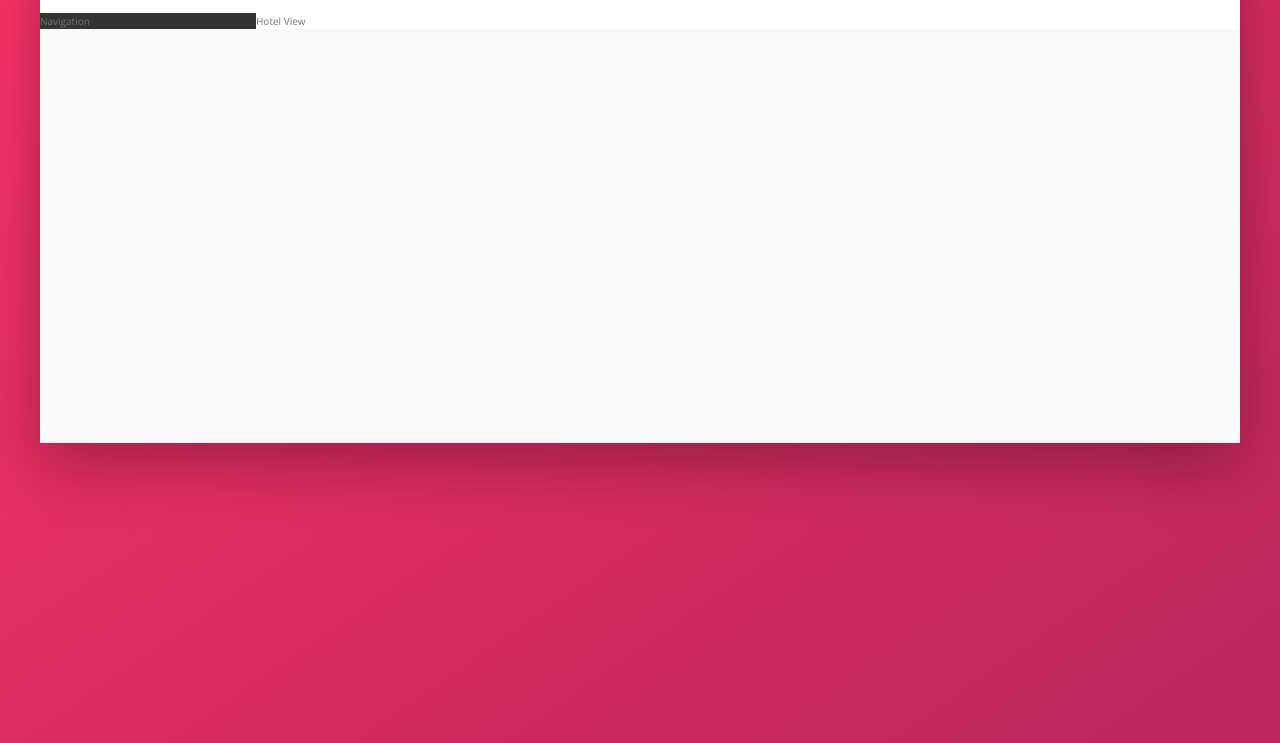
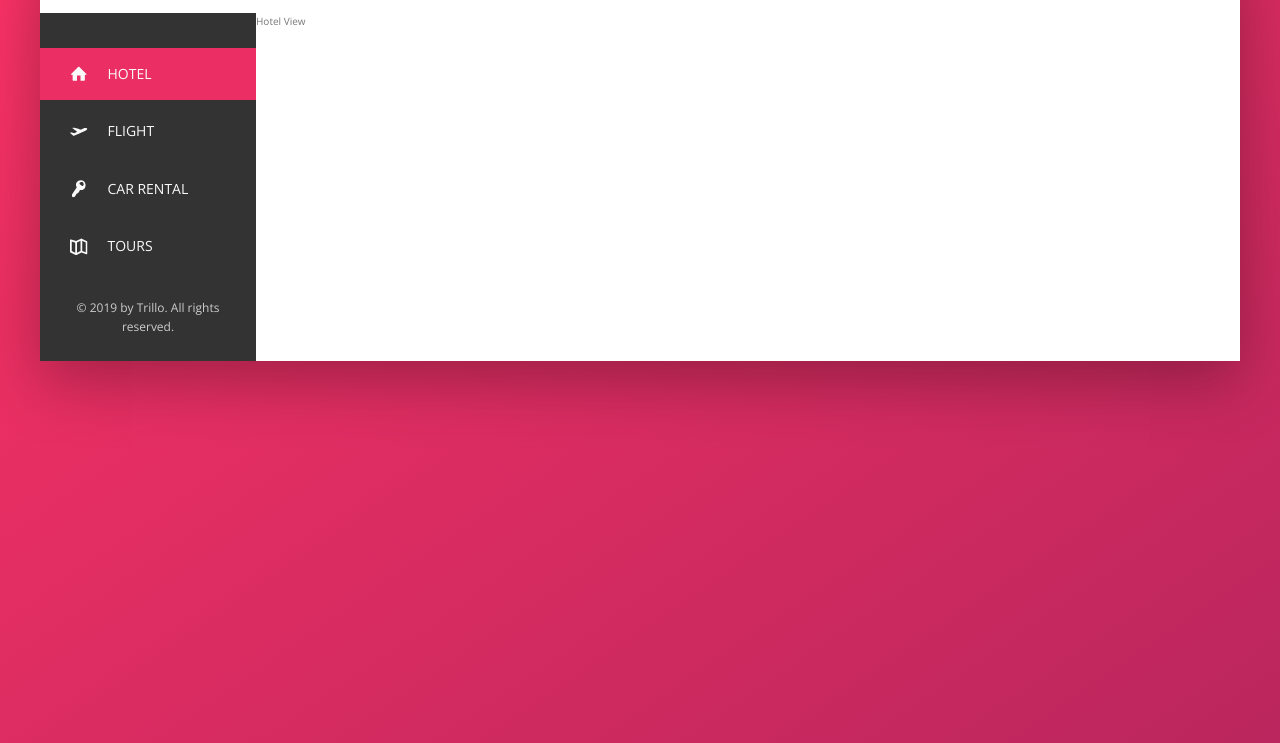
Before and after one commit to skmuddamsetty/css-projects, a website: page Trillo/index.html in a window 1280 px wide. Shown: the part 137-880 px from the top of the page. Drawn offline with nearby package versions, Linux system fonts and the light colour scheme.

Commit message:
Added Side Nav Styling

```diff
--- a/Trillo/index.html
+++ b/Trillo/index.html
@@ -54,7 +54,43 @@
       </header>
       <div class="content">
         <nav class="sidebar">
-          Navigation
+          <ul class="side-nav">
+            <li class="side-nav__item side-nav__item--active">
+              <a href="#" class="side-nav__link">
+                <svg class="side-nav__icon">
+                  <use xlink:href="img/sprite.svg#icon-home"></use>
+                </svg>
+                <span>Hotel</span>
+              </a>
+            </li>
+            <li class="side-nav__item">
+              <a href="#" class="side-nav__link">
+                <svg class="side-nav__icon">
+                  <use xlink:href="img/sprite.svg#icon-aircraft-take-off"></use>
+                </svg>
+                <span>Flight</span>
+              </a>
+            </li>
+            <li class="side-nav__item">
+              <a href="#" class="side-nav__link">
+                <svg class="side-nav__icon">
+                  <use xlink:href="img/sprite.svg#icon-key"></use>
+                </svg>
+                <span>Car Rental</span>
+              </a>
+            </li>
+            <li class="side-nav__item">
+              <a href="#" class="side-nav__link">
+                <svg class="side-nav__icon">
+                  <use xlink:href="img/sprite.svg#icon-map"></use>
+                </svg>
+                <span>Tours</span>
+              </a>
+            </li>
+          </ul>
+          <div class="legal">
+            &copy; 2019 by Trillo. All rights reserved.
+          </div>
         </nav>
         <main class="hotel-view">
           Hotel View
--- a/Trillo/sass/_components.scss
+++ b/Trillo/sass/_components.scss
@@ -100,3 +100,67 @@
     margin-right: 1rem;
   }
 }
+
+// SIDE NAVIGATION
+.side-nav {
+  font-size: 1.4rem;
+  list-style: none;
+  margin-top: 3.5rem;
+  &__item {
+    position: relative;
+    &:not(:last-child) {
+      margin-bottom: 0.5rem;
+    }
+  }
+
+  &__item::before {
+    content: ''; // if content is not set, nothing is going to be displayed on the browser
+    position: absolute;
+    top: 0;
+    left: 0;
+    height: 100%; // this specifies that this element height should be the same as &__item
+    width: 3px;
+    background-color: var(--color-primary);
+    transform: scaleY(0);
+    transition: transform 0.2s, width 0.4s cubic-bezier(1, 0, 0, 1) 0.3s,
+      background-color 0.1s; // first transform happens in .2s and we wait for .3s and the width transform happens in .4s
+    // transform-origin: bottom; // by default this is center, if we set to bottom, this item is going to start from the bottom
+  }
+
+  &__item:hover::before,
+  &__item--active::before {
+    transform: scaleY(1);
+    width: 100%;
+  }
+
+  &__item:active::before {
+    background-color: var(--color-primary-light);
+  }
+
+  &__link:link,
+  &__link:visited {
+    color: var(--color-grey-light-1);
+    text-decoration: none;
+    text-transform: uppercase;
+    display: block;
+    padding: 1.5rem 3rem;
+    display: flex;
+    align-items: center;
+    z-index: 10;
+    position: relative; // this should be given, because z-index only works if we give the position as relative
+  }
+  &__icon {
+    width: 1.75rem;
+    height: 1.75rem;
+    margin-right: 2rem;
+    fill: currentColor; // color of the parent element
+  }
+}
+
+//LEGAL TEXT
+.legal {
+  font-size: 1.2rem;
+  text-align: center;
+  padding: 2.5rem;
+  color: var(--color-grey-light-4);
+}
--- a/Trillo/sass/_layout.scss
+++ b/Trillo/sass/_layout.scss
@@ -3,7 +3,7 @@
   margin: 8rem auto;
   background-color: var(--color-grey-light-1);
   box-shadow: var(--shadow-dark);
-  min-height: 50rem;
+  // min-height: 50rem;
 }
 
 .header {
@@ -23,6 +23,9 @@
 .sidebar {
   background-color: var(--color-grey-dark-1);
   flex: 0 0 18%; // tells how much space it should occupy. donotgrow donotshrink %ofspace
+  display: flex;
+  flex-direction: column;
+  justify-content: space-between;
 }
 
 .hotel-view {
```
Also changed, not shown: Trillo/css/style.css.
